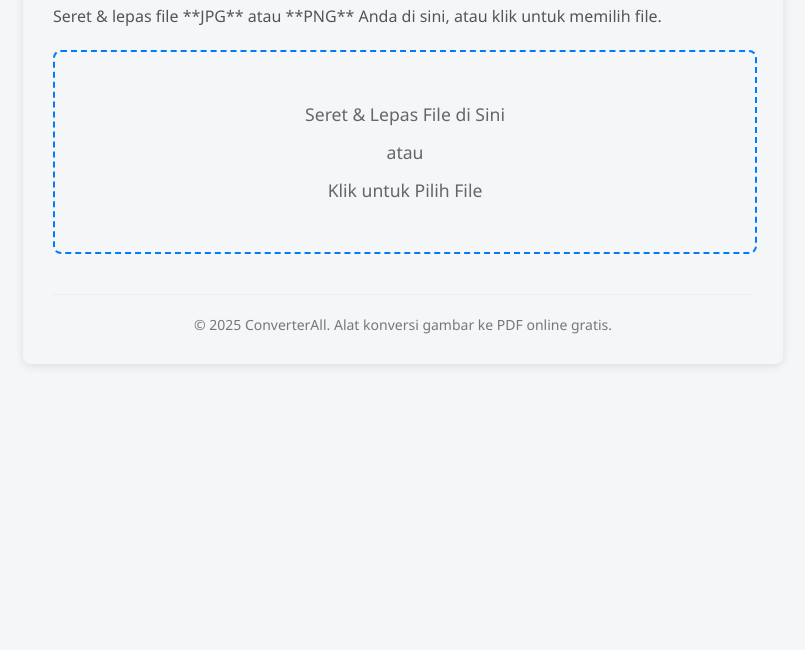
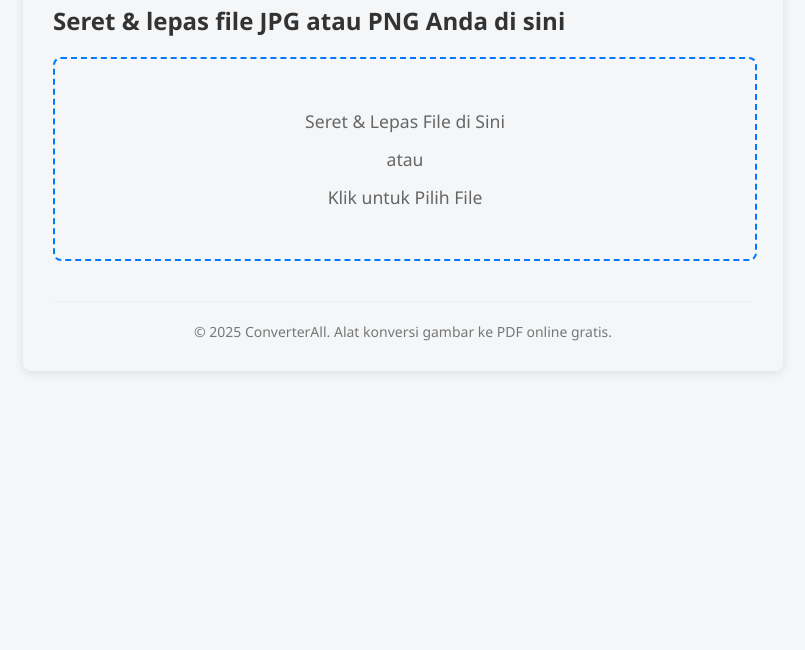
Before and after one commit to skppep/converterall-, a plain HTML site: page index.html in a window 1280 px wide. Shown: the part 150-800 px from the top of the page, without its empty margins (237-1042 px from the left). Drawn offline with nearby package versions, Linux system fonts and the light colour scheme.

Commit message:
Update index.html

```diff
--- a/index.html
+++ b/index.html
@@ -99,7 +99,7 @@
 </head>
 <body>
     <h1>ConverterAll</h1>
-    <p>Seret & lepas file **JPG** atau **PNG** Anda di sini, atau klik untuk memilih file.</p>
+    <h2>Seret & lepas file JPG atau PNG Anda di sini</h2>
 
     <div id="dropZone" class="drop-zone">
         <p>Seret & Lepas File di Sini</p>
```
